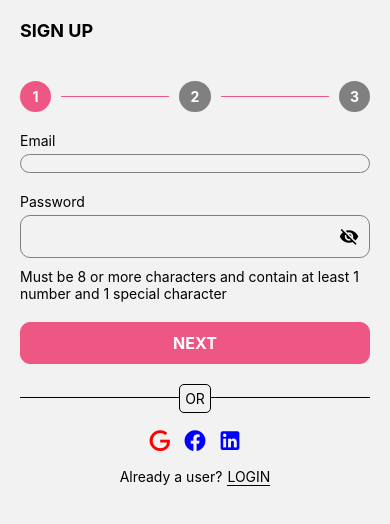
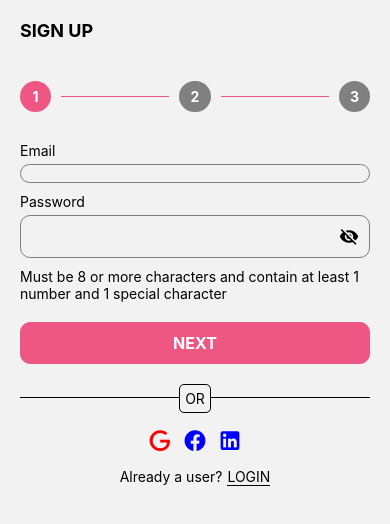
Before and after one commit to mkujun/SignUpLogin, a React Native app: screen / in a window 390 px wide. Shown: the top 524 px of the page. Built offline with nearby package versions, Linux system fonts and the light colour scheme.

Commit message:
styling change

```diff
--- a/App.js
+++ b/App.js
@@ -27,7 +27,7 @@ const signUpValidation = (input) => {
 const FieldInput = ({title, val, setVal}) => {
   return (
     <>
-    <Text style={{paddingHorizontal: 20, marginBottom: 5}}>{title}</Text>
+    <Text style={{paddingHorizontal: 20, marginBottom: 5, marginTop: 10}}>{title}</Text>
     <TextInput
       style={styles.fieldInput}
       onChangeText={setVal}
@@ -53,7 +53,7 @@ const Password = ({password, setPassword, passwordAsterix, setPasswordAsterix, s
 
   return (
     <>
-    <Text style={{paddingHorizontal: 20, marginBottom: 5, marginTop: 20}}>Password</Text>
+    <Text style={{paddingHorizontal: 20, marginBottom: 5, marginTop: 10}}>Password</Text>
     <View style={styles.passwordInputRow}>
       <TextInput
         style={styles.passwordInput}
```
